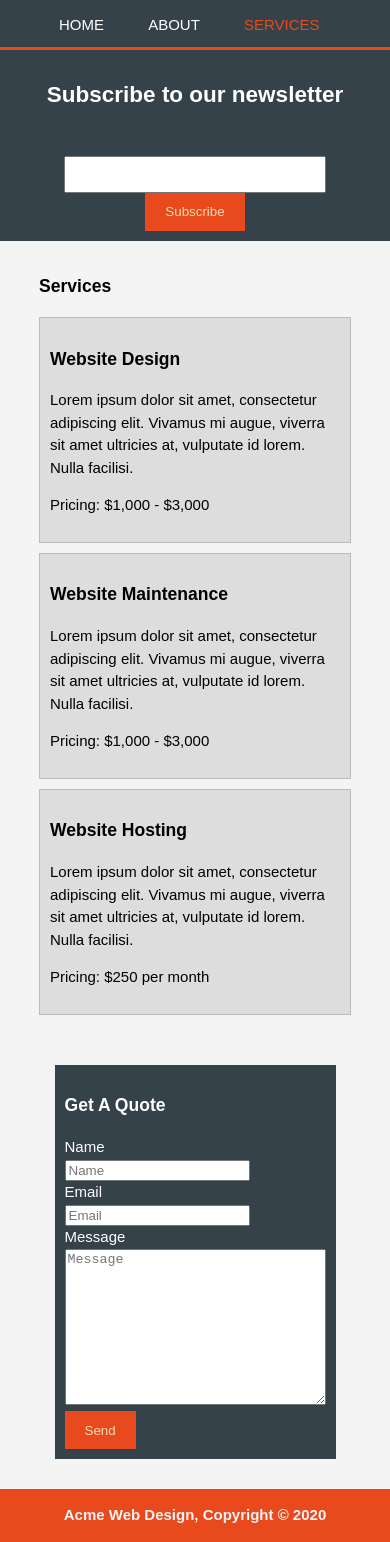
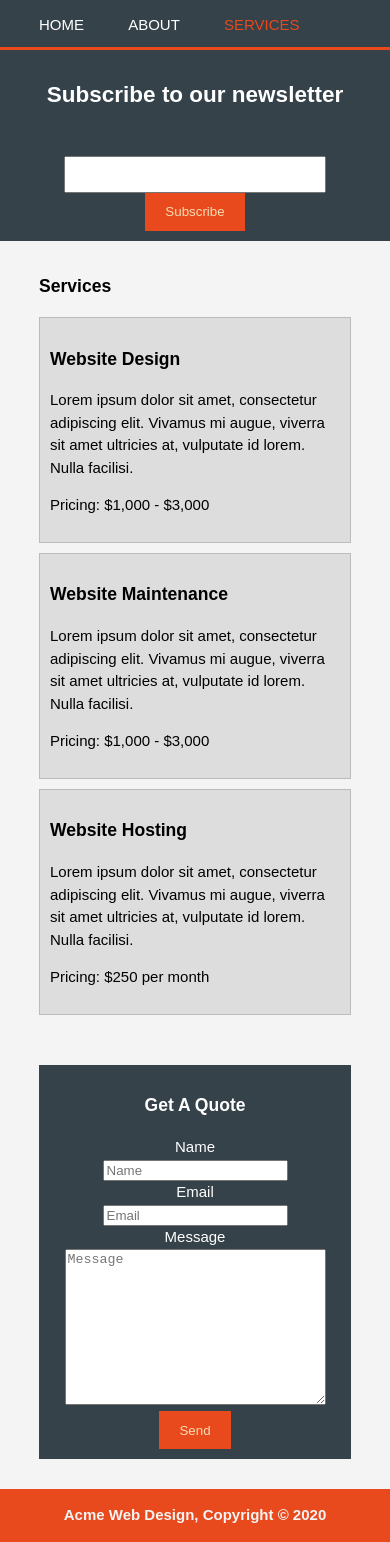
Before and after one commit to biswajitsharmack/FrontEndTask, a plain HTML site: page service.html in a window 390 px wide. Shown: the part 51-1593 px from the top of the page. Drawn offline with Linux system fonts and the light colour scheme.

Commit message:
Fixed some of the stuffs

```diff
--- a/css/style2.css
+++ b/css/style2.css
@@ -165,7 +165,6 @@ footer {
   padding: 10px;
   margin-top: 25px;
   margin-bottom: 20px;
-  max-width: 300px;
 }
 /*styling for services page ends here*/
 
@@ -219,4 +218,14 @@ footer {
     margin: 0;
     padding-bottom: 10px;
   }
+  #navbar ul:first-child {
+    padding-left: 0px;
+  }
+  #letter {
+    width: 100%;
+    text-align: center;
+  }
+  #makeleft {
+    padding-left: 0;
+  }
 }
--- a/service.html
+++ b/service.html
@@ -16,7 +16,7 @@
                  </div>
                  <nav id="navbar">
                      <ul>
-                         <li ><a  href="index.html">home</a></li>
+                         <li id="makeleft"><a  href="index.html">home</a></li>
                          <li><a href="about.html">about</a></li>
                          <li class="current"><a href="service.html">services</a></li>
                      </ul>
@@ -68,17 +68,23 @@
             <div id="letter">
                 <h3>Get A Quote</h3>
                 <form action="">
-                    <label for="name">Name</label><br>
-                    <input id="name" type="text" name="userName" placeholder="Name">
-                    <br>
-                    <label for="email">Email</label>
+                    <div class="name">
+                        <label for="name">Name</label><br>
+                        <input id="name" type="text" name="userName" placeholder="Name">
+                    </div>
+                    <div class="email">
+                        <label for="email">Email</label>
                     <br>
                     <input id="email" type="email" name="userEmail" placeholder="Email">
-                    <br><label for="user-message">Message</label>
+                    <br>
+                    </div>
+                    <div class="message">
+                        <label for="user-message">Message</label>
                     <br><textarea placeholder="Message" name="message" id="user-message" cols="30" rows="10"></textarea>
                     <br>
                     <button type="submit" class="button_1">Send</button>
-                </form>
+                    </div>
+                     </form>
             </div>
         </div>
     </div>
```
Also changed, not shown: about.html (+1 -1 lines), index.html (+1 -1 lines).
